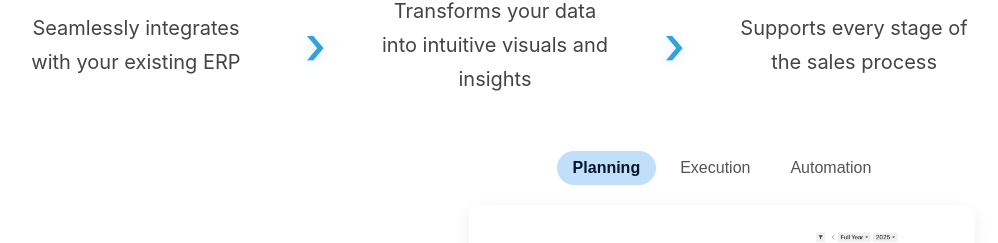
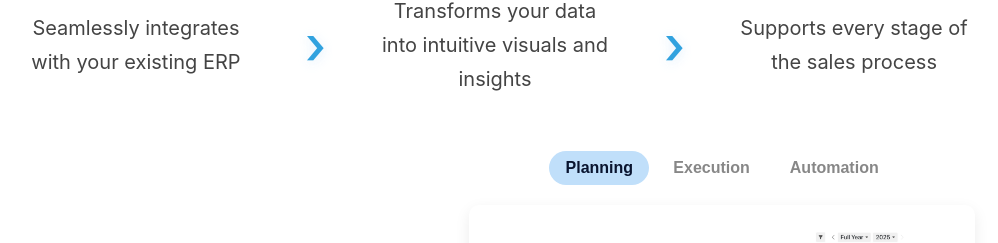
Before and after one commit to nammu-inc/website-frontend, a React (Create React App) app: page / in a window 1280 px wide. Shown: the part 1794-2037 px from the top of the page, without its empty margins (145-1143 px from the left). Built offline with nearby package versions, Linux system fonts and the light colour scheme.

Commit message:
fix: mitigate button flicker

```diff
--- a/src/components/TeamEmpowerSection.js
+++ b/src/components/TeamEmpowerSection.js
@@ -198,13 +198,19 @@ const TeamEmpowerSection = () => {
       color: sharedStyles.colors.text.light,
       cursor: "pointer",
       fontSize: "1rem",
-      fontWeight: 500,
+      fontWeight: 600,
       transition: "all 0.2s ease",
+      minWidth: "100px",
+      textAlign: "center",
+      boxSizing: "border-box",
+      opacity: 0.7,
     },
     navButtonActive: {
       backgroundColor: sharedStyles.colors.primary.light,
       color: sharedStyles.colors.primary.dark,
       fontWeight: 600,
+      minWidth: "100px",
+      opacity: 1,
     },
     navButtonHover: {
       color: sharedStyles.colors.primary.medium,
```
